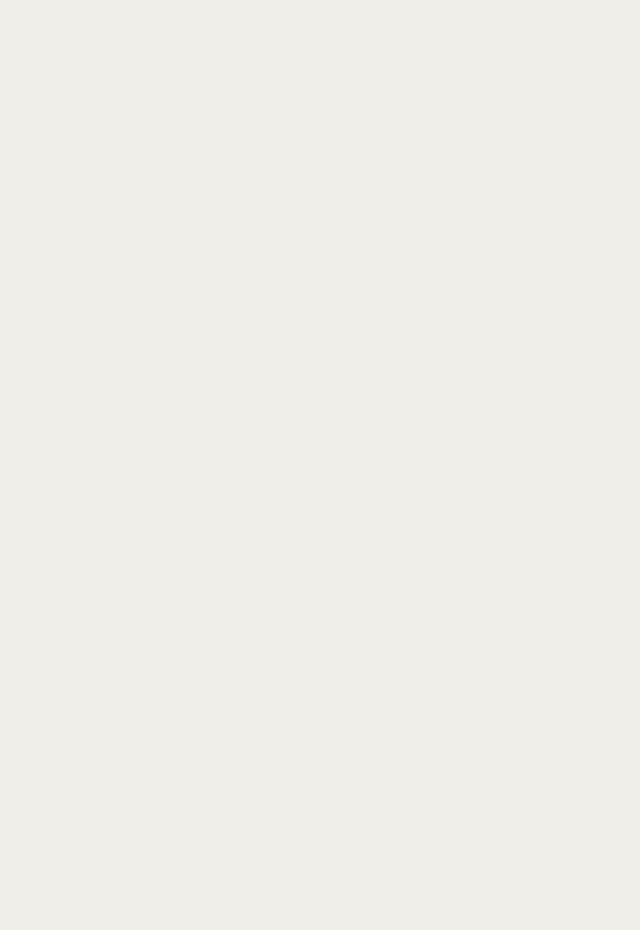
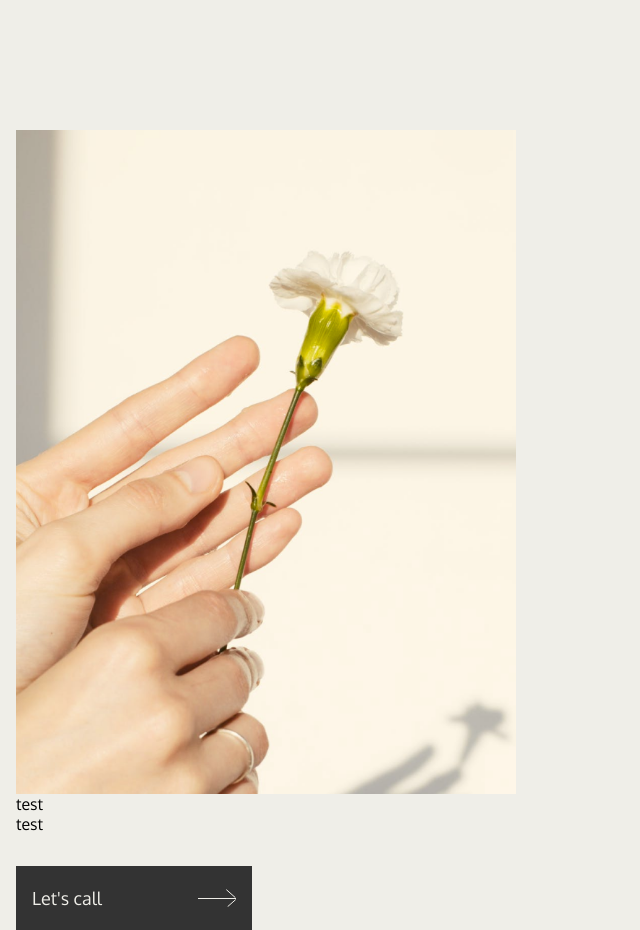
Before and after one commit to joelkarh/guthealth-website-2, a Next.js app: page / in a window 1280 px wide. Shown: the part 1700-2630 px from the top of the page, without its empty margins (0-640 px from the left). Before the commit the page ends 1830 px from the top, so only its background shows below. Built offline with nearby package versions, Linux system fonts and the light colour scheme.

Commit message:
button component done :zap:

```diff
--- /dev/null
+++ b/components/button.tsx
@@ -0,0 +1,18 @@
+import React from 'react'
+
+function Button() {
+  return (
+    <button id='CTA' className='flex items-center justify-between px-4 mt-8'>
+                <span className='__btn-text-1'>Let&apos;s call</span>
+                {/*  eslint-disable-next-line @next/next/no-img-element */}
+                <span className='relative'>
+                    {/*eslint-disable-next-line @next/next/no-img-element */}
+                    <img src="/arrow_up.svg" alt="" className='--arrow-up'/> {/*eslint-disable-next-line @next/next/no-img-element */}
+                    <img src="/CTX_line.svg" alt=""/> {/*eslint-disable-next-line @next/next/no-img-element */}
+                    <img src="/arrow_down.svg" alt="" className='--arrow-down'/>
+                </span>
+    </button>
+  )
+}
+
+export default Button
--- a/components/goals.tsx
+++ b/components/goals.tsx
@@ -1,26 +1,8 @@
 import React from 'react'
+import GoalsArticle from './goalsArticle'
 
 function Goals() {
-    const data = [
-        {
-            id:1,
-            number:1,
-            title:'Schedule a call',
-            description: 'In dui magna, posuere eget, vestibulum et, tempor auctor, justo. Nullam dictum felis eu.',
-        },
-        {
-            id:2,
-            number:2,
-            title:'Set your goals',
-            description: 'In dui magna, posuere eget, vestibulum et, tempor auctor, justo. Nullam dictum felis eu.',
-        },
-        {
-            id:3,
-            number:3,
-            title:'Heal',
-            description: 'In dui magna, posuere eget, vestibulum et, tempor auctor, justo. Nullam dictum felis eu.',
-        },
-    ]
+
 
     return (
     <>
@@ -31,22 +13,7 @@ function Goals() {
             On our journey, I will teach you different exercises and techniques so you can create the life you deserve. Below are only some of them.
             </p>
             </div>
-
-            <div className='flex justify-center xl:flex-row xl:justify-start flex-col'>
-            {data.length > 0 ? data.map(({id,number,title,description})=>(
-            <>
-                <article key={id} className='text-center __goals-box m-auto my-10 '>
-                    <div className='__cirkelBox'>
-                        <span className='__cirkelBox-cirkel'>{number}
-                        </span>
-                    </div>
-                <h2 className='my-8 pt-4'>{title}</h2>
-                <p>{description}</p>
-                </article>
-            </>
-
-            )):'nothing'}
-            </div>
+            <GoalsArticle/>
             <div className='__cirkelBox-cirkel-lineprogress'></div>
         </section>
     </>
--- /dev/null
+++ b/components/goalsArticle.tsx
@@ -0,0 +1,40 @@
+import React from 'react'
+
+function GoalsArticle() {
+    const data = [
+        {
+            id:1,
+            number:1,
+            title:'Schedule a call',
+            description: 'In dui magna, posuere eget, vestibulum et, tempor auctor, justo. Nullam dictum felis eu.',
+        },
+        {
+            id:2,
+            number:2,
+            title:'Set your goals',
+            description: 'In dui magna, posuere eget, vestibulum et, tempor auctor, justo. Nullam dictum felis eu.',
+        },
+        {
+            id:3,
+            number:3,
+            title:'Heal',
+            description: 'In dui magna, posuere eget, vestibulum et, tempor auctor, justo. Nullam dictum felis eu.',
+        },
+    ]
+  return (
+    <div className='flex justify-center xl:flex-row xl:justify-start flex-col'>
+            {data.length > 0 ? data.map(({id,number,title,description})=>(
+                <article key={id} className='text-center __goals-box m-auto my-10 '>
+                    <div className='__cirkelBox'>
+                        <span className='__cirkelBox-cirkel'>{number}
+                        </span>
+                    </div>
+                <h2 className='my-8 pt-4'>{title}</h2>
+                <p>{description}</p>
+                </article>
+            )):'nothing'}
+            </div>
+  )
+}
+
+export default GoalsArticle
--- a/components/hero.tsx
+++ b/components/hero.tsx
@@ -1,6 +1,7 @@
 import Image from 'next/image'
 // @ts-ignore
 import hero_image from '../public/hero_image.JPG'
+import Button from './button'
 
 function Hero() {
     return ( <>
@@ -15,17 +16,9 @@ function Hero() {
         <article className='my-14 mx-auto xl:mx-0'>
             <h1 className='font-semibold text-4xl	'>Transform your life and unleash your potential.</h1>
             <p className='text-lg	font-normal	leading-7	my-8'>I&apos;ve helped thousands to
-                create more stable and sustainable life though my life coaching.</p>
-            <button className='flex items-center justify-between px-4 mt-8'>
-                <span className='__btn-text-1'>Let&apos;s call</span>
-                {/*  eslint-disable-next-line @next/next/no-img-element */}
-                <span className='relative'>
-                    {/*eslint-disable-next-line @next/next/no-img-element */}
-                    <img src="/arrow_up.svg" alt="" className='--arrow-up'/> {/*eslint-disable-next-line @next/next/no-img-element */}
-                    <img src="/CTX_line.svg" alt=""/> {/*eslint-disable-next-line @next/next/no-img-element */}
-                    <img src="/arrow_down.svg" alt="" className='--arrow-down'/>
-                </span>
-            </button>
+                create more stable and sustainable life though my life coaching.
+            </p>
+            <Button/>
         </article>
         <div className='__image relative xl:my-14 mx-auto xl:mx-0'>
             <Image src={hero_image} className='__image-img object-contain' alt=''/>
--- /dev/null
+++ b/components/truths.tsx
@@ -0,0 +1,27 @@
+import Image from 'next/image'
+import React from 'react'
+import TruthImage from '../public/truthImage.png'
+import Button from './button'
+
+function Truths() {
+    return (
+    <>
+    <section id='truth'>
+        <div className='__truth-image-wrapper'>
+        <Image src={TruthImage} width={500}
+        height={500} className=' __truth-image ' alt='' />
+        </div>
+        <article>
+            <h3>test</h3>
+            <p>test</p>
+        <div className='__truth-box'>
+
+        </div>
+        <Button/>
+        </article>
+    </section>
+    </>
+)
+}
+
+export default Truths
--- a/pages/index.tsx
+++ b/pages/index.tsx
@@ -2,6 +2,7 @@ import Head from 'next/head'
 import Layout from '../components/layout'
 import Goals from '../components/goals'
 import Hero from '../components/hero'
+import Truths from '../components/truths'
 
 
 export default function Home() {
@@ -15,6 +16,7 @@ export default function Home() {
       </Head>
         <Hero/>
         <Goals/>
+        <Truths/>
     </Layout>
   )
 }
--- a/styles/globals.scss
+++ b/styles/globals.scss
@@ -28,7 +28,8 @@ $baskerItalic: 'BaskervilleI',
 sans-serif;
 $baskerBold:'BaskervilleB',
 sans-serif;
-$oxygen: 'oxygen', sans-serif;
+$oxygen: 'oxygen',
+sans-serif;
 $primary-bg : #EFEEE8;
 $primary-font-color : #333;
 $baskerville-color : #efeee8;
@@ -76,20 +77,12 @@ h1 {
   font-family: $baskerville;
 }
 
-#hero {
-  h1+p {
-    color: $primary-font-color;
-  }
+#CTA {
 
-  article {
-    max-width: 595px;
-  }
+  width: 14.75rem;
+  height: 4rem;
+  background-color: $primary-font-color;
 
-  button {
-    width: 14.75rem;
-    height: 4rem;
-    background-color: $primary-font-color;
-  }
 
   .__btn-text-1 {
     color: $baskerville-color;
@@ -103,6 +96,18 @@ h1 {
   .--arrow-up {
     margin-left: auto;
   }
+
+}
+
+#hero {
+  h1+p {
+    color: $primary-font-color;
+  }
+
+  article {
+    max-width: 595px;
+  }
+
 
   .__image {
     display: block;
@@ -124,7 +129,8 @@ h1 {
   p {
     font-weight: 400;
   }
-  & p:first-of-type{
+
+  & p:first-of-type {
     font-family: $oxygen;
     font-size: 1rem;
     line-height: 1.65rem;
@@ -182,6 +188,13 @@ h1 {
     top: 50%;
     left: 50%;
     transform: translate(-50%, -50%);
+  }
+}
+
+#truth {
+  .__truth-image-wrapper {
+    max-width: 43.25rem;
+    height: auto;
   }
 }
 
@@ -314,23 +327,28 @@ h1 {
       text-align: left;
     }
 
+
+  }
+
+  #CTA {
     .__btn-text-1 {
       font-family: Oxygen;
       font-weight: 400;
       line-height: 40px;
       letter-spacing: 0em;
       text-align: left;
-
     }
   }
 
   #__goals {
     position: relative;
-    h1{
+
+    h1 {
       font-size: 2.75rem;
       line-height: 2.9rem;
     }
-    p:first-of-type{
+
+    p:first-of-type {
       font-size: 1.375rem;
       line-height: 2.26rem;
     }
```
Also changed, not shown: public/truthImage.png (added).
